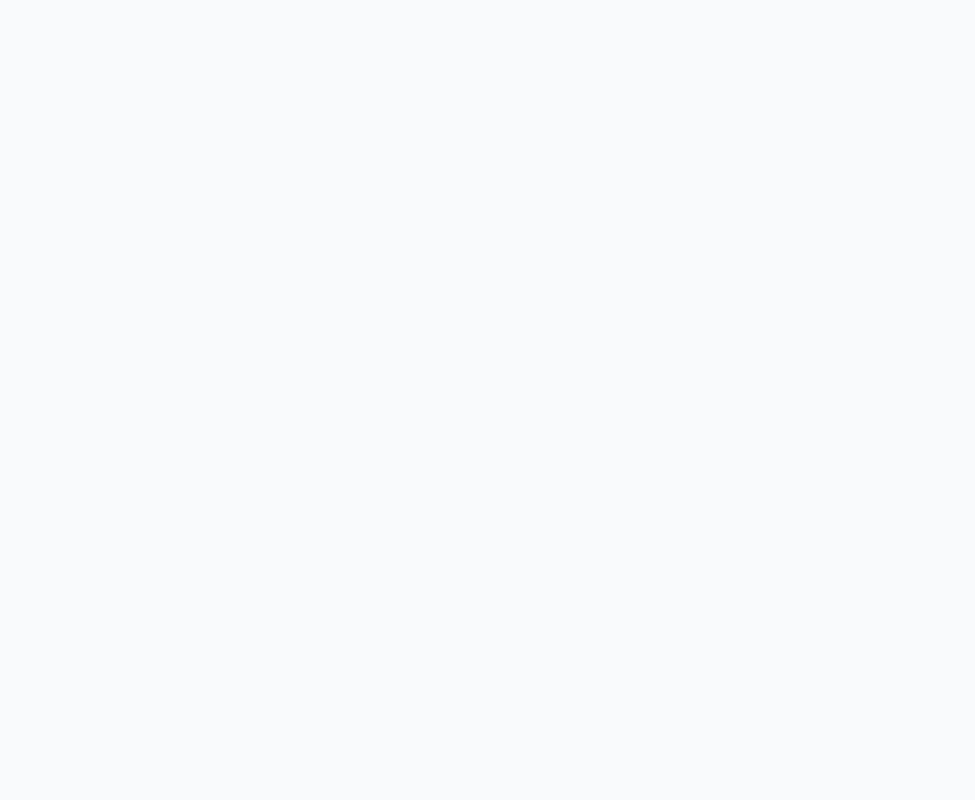
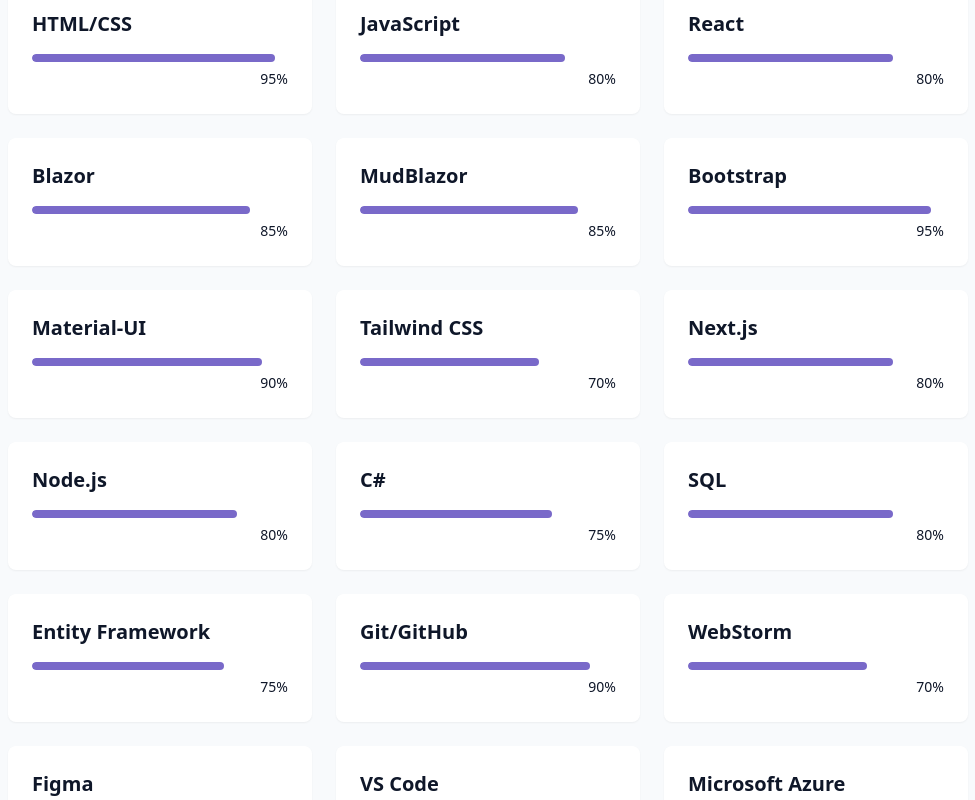
Before and after one commit to LUCKYINGGG/PersonalPortfolioWeb, a React (Vite) app: page / in a window 1280 px wide. Shown: the part 1800-2600 px from the top of the page, without its empty margins (152-1127 px from the left). Before the commit the page ends 1602 px from the top, so only its background shows below. Built offline with nearby package versions, Linux system fonts and the light colour scheme.

Commit message:
skills section display all grids

```diff
--- a/src/components/SkillsSection.jsx
+++ b/src/components/SkillsSection.jsx
@@ -1,9 +1,74 @@
+
+
+const skills = [
+    // Frontend
+    { name: "HTML/CSS", level: 95, category: "frontend" },
+    { name: "JavaScript", level: 80, category: "frontend" },
+    { name: "React", level: 80, category: "frontend" },
+    { name: "Blazor", level: 85, category: "frontend" },
+    { name: "MudBlazor", level: 85, category: "frontend" },
+    { name: "Bootstrap", level: 95, category: "frontend" },
+    { name: "Material-UI", level: 90, category: "frontend" },
+    { name: "Tailwind CSS", level: 70, category: "frontend" },
+    { name: "Next.js", level: 80, category: "frontend" },
+
+    // Backend
+    { name: "Node.js", level: 80, category: "backend" },
+    { name: "C#", level: 75, category: "backend" },
+    { name: "SQL", level: 80, category: "backend" },
+    { name: "Entity Framework", level: 75, category: "backend" },
+
+    // Tools
+    { name: "Git/GitHub", level: 90, category: "tools" },
+    { name: "WebStorm", level: 70, category: "tools" },
+    { name: "Figma", level: 75, category: "tools" },
+    { name: "VS Code", level: 95, category: "tools" },
+    { name: "Microsoft Azure", level: 70, category: "tools" },
+    { name: "Power BI", level: 65, category: "tools" },
+
+
+]
 
 export const SkillsSection = () =>
 {
 
     return (
-        <section>
+        <section id="skills" className="py-24 px-4 relative bg-secondary/30">
+            <div className="container mx-auto max-w-5xl">
+                <h2 className="text-3xl md:text-4xl font-bold mb-12 text-center">
+                    My <span className="text-primary">Skills</span>
+
+                </h2>
+
+                <div className="grid grid-cols-1 sm:grid-cols-2 lg:grid-cols-3 gap-6">
+                    { skills.map((skill, key) =>
+                    // If use {}, must explicitly return the JSX
+                    // Otherwise, use () to return the JSX implicitly
+                    (
+                        <div className="bg-card p-6 rounded-lg shadow-xs card-hover" key={ key }>
+                            <div className="text-left mb-4">
+                                <h3 className="font-semibold text-xl">{ skill.name }</h3>
+                            </div>
+
+                            <div className="w-full bg-secondary/50 h-2 rounded-full overflow-hidden">
+                                <div className="bg-primary h-2 rounded-full origin-left animate-[grow_1.5s_ease-out]" style={ { width: skill.level + "%" } } />
+                            </div>
+
+                            <div className="text-right mt-1">
+                                <span className="text-sm text-muted-foreground">{ skill.level }%</span>
+                            </div>
+
+
+                        </div>
+
+                    )) }
+
+
+                </div>
+
+
+
+            </div>
 
         </section>
     )
--- a/src/pages/Home.jsx
+++ b/src/pages/Home.jsx
@@ -3,6 +3,7 @@
 import { Navbar } from "../components/Navbar";
 import { HeroSection } from "../components/heroSection";
 import { AboutSection } from "../components/AboutSection";
+import { SkillsSection } from "../components/SkillsSection";
 export const Home = () =>
 {
   return (
@@ -17,6 +18,7 @@
       <main>
         <HeroSection />
         <AboutSection />
+        <SkillsSection />
       </main>
       {/* Footer */ }
     </div>
```
